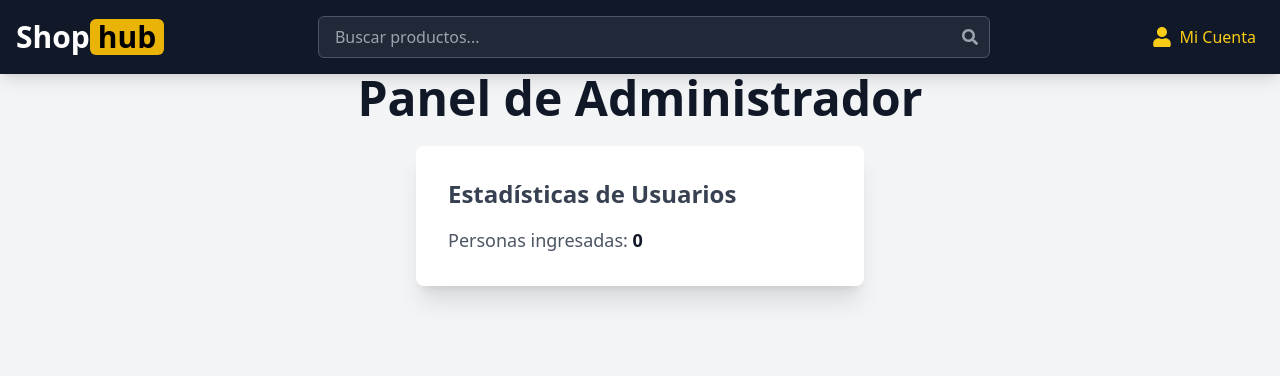
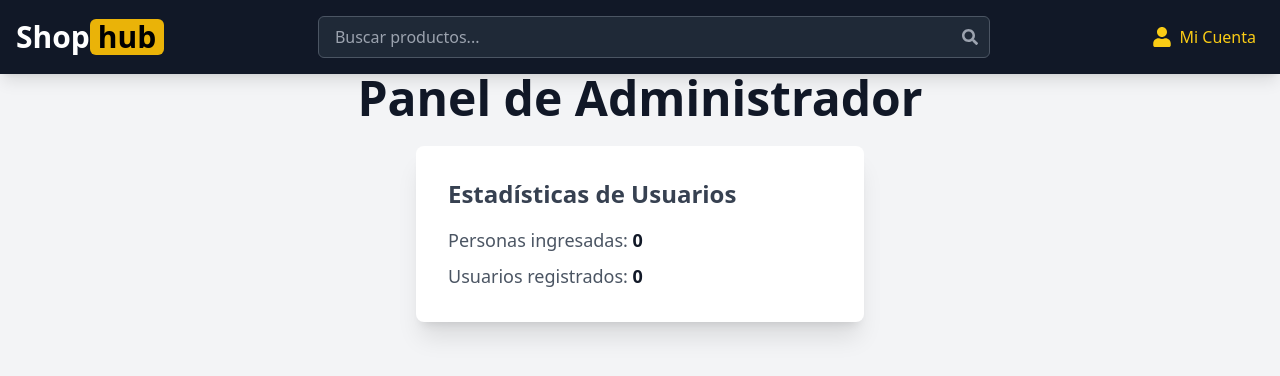
Before and after one commit to Nicot2603/ShopHud, a React (Vite) app: page /admin-dashboard in a window 1280 px wide. Shown: the top 376 px of the page. Built offline with nearby package versions, Linux system fonts and the light colour scheme; no server answers.

Commit message:
Update AdminDashboard.jsx

```diff
--- a/src/components/company/profile/AdminDashboard.jsx
+++ b/src/components/company/profile/AdminDashboard.jsx
@@ -4,25 +4,28 @@ import Navbar from "../../layout/Navbar";
 
 const AdminDashboard = () => {
   const [visitCount, setVisitCount] = useState(0);
+  const [totalUsuarios, setTotalUsuarios] = useState(0); // 📌 Nueva variable de estado
   const navbarRef = useRef(null);
   const [navbarHeight, setNavbarHeight] = useState(0);
 
   useEffect(() => {
-    const fetchVisits = async () => {
+    const fetchStats = async () => {
       try {
-
         const response = await axios.get("/admin/estadisticas", {
           headers: {
             "Accept": "application/json",
             "ngrok-skip-browser-warning": "true"
           }
         });
+
         setVisitCount(response.data.totalVisitas);
+        setTotalUsuarios(response.data.totalUsuarios); // 📌 Ahora también almacena la cantidad de usuarios registrados
       } catch (err) {
+        console.error("Error al obtener estadísticas:", err);
       }
     };
 
-    fetchVisits();
+    fetchStats();
 
     const updateNavbarHeight = () => {
       if (navbarRef.current) {
@@ -60,6 +63,10 @@ const AdminDashboard = () => {
             Personas ingresadas:{" "}
             <span className="font-bold text-gray-900">{visitCount}</span>
           </p>
+          <p className="text-lg text-gray-600 mt-2">
+            Usuarios registrados:{" "}
+            <span className="font-bold text-gray-900">{totalUsuarios}</span>
+          </p>
         </div>
       </div>
     </div>
```
